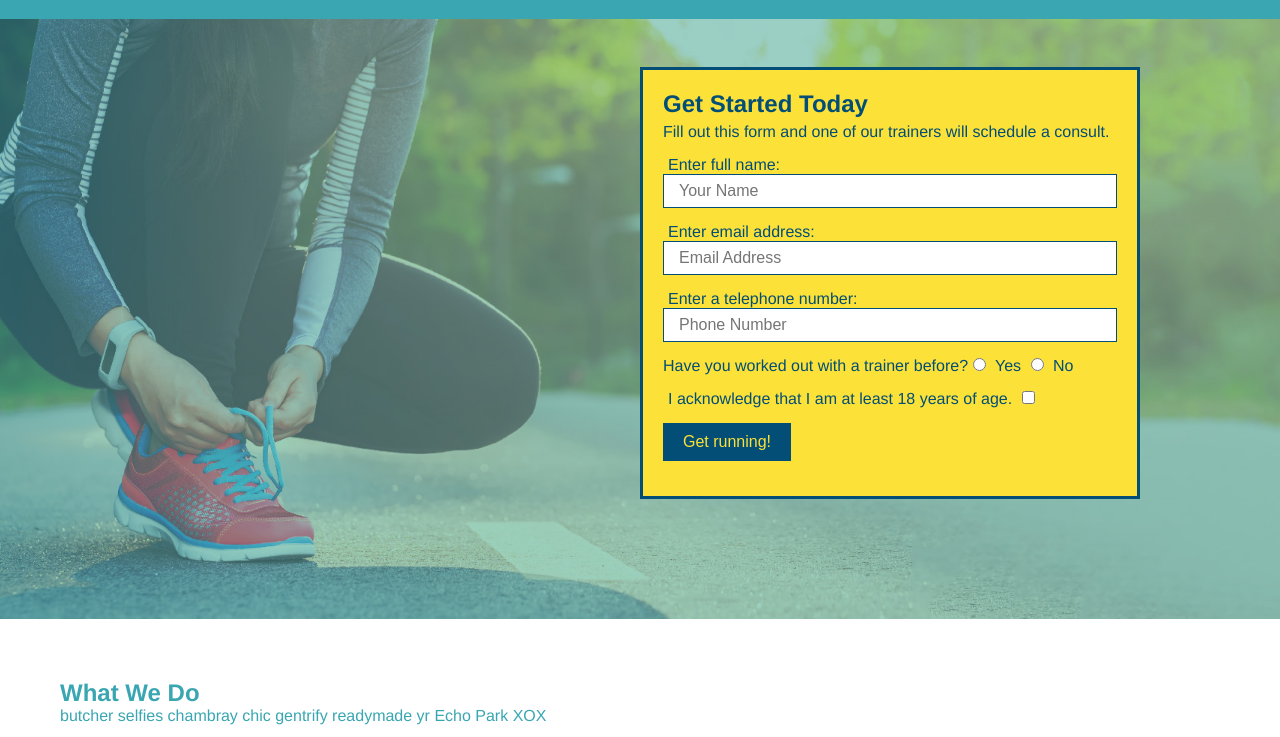
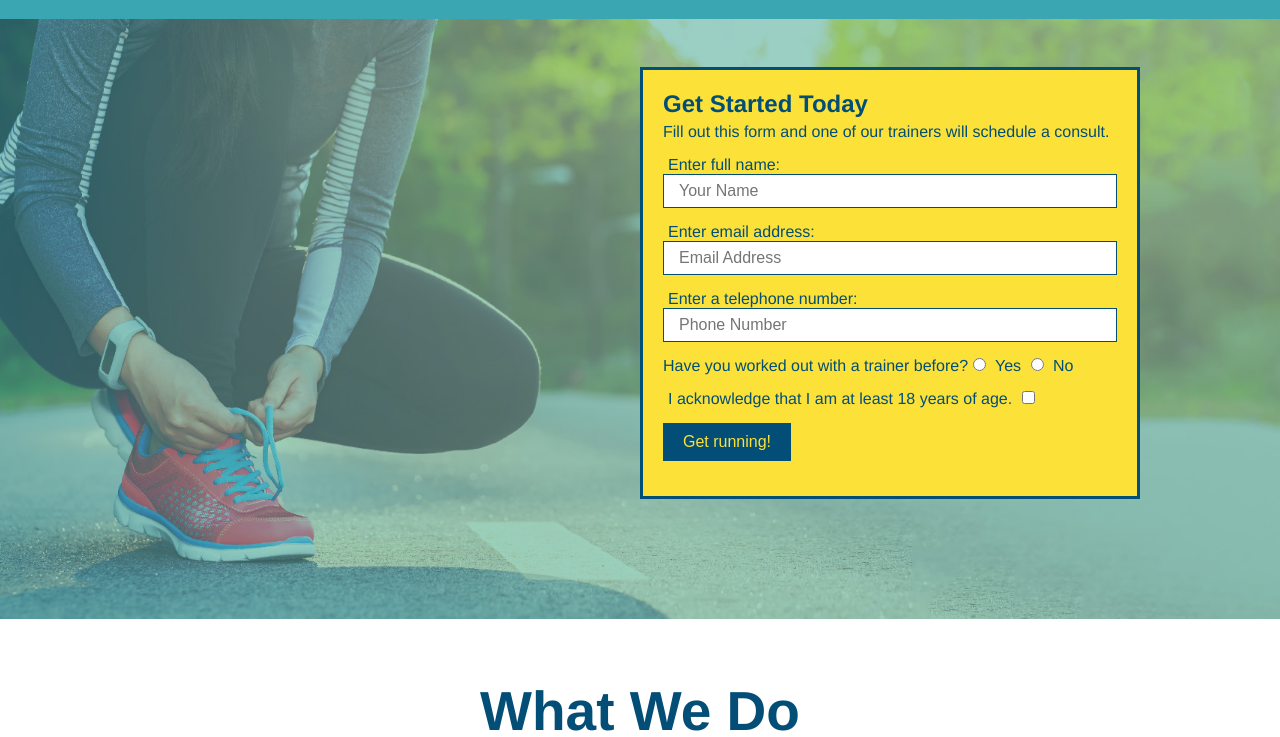
Before and after one commit to TMacKC21/run-buddy, a plain HTML site: page index.html in a window 1280 px wide. Shown: the part 63-800 px from the top of the page. Drawn offline with Linux system fonts and the light colour scheme.

Commit message:
style what we do section

```diff
--- a/assets/CSS/style.css
+++ b/assets/CSS/style.css
@@ -110,3 +110,22 @@ body {
     padding: 10px 20px;
     font-size: 16px;
   }
+  .intro {
+    text-align: center;
+  }
+  .intro h2 {
+    font-size: 55px;
+    color: #024e76;
+    margin-bottom: 35px;
+    padding: 0 100px 20px 100px;
+    border-bottom: 3px solid;
+    border-color: #fce138;
+    display: inline-block;
+  }
+  .intro p {
+    line-height: 1,7;
+    color: #39a6b2;
+    width: 80%;
+    font-size: 20px;
+    margin: 0 auto;
+  }
--- a/index.html
+++ b/index.html
@@ -65,7 +65,7 @@
 <!--end hero-->
 
 <!-- "what we do" section -->
-<section id="what-we-do">
+<section id="what-we-do" class="intro">
     <h2>What We Do</h2>
     <p>
         butcher selfies chambray chic gentrify readymade yr Echo Park XOX
```
